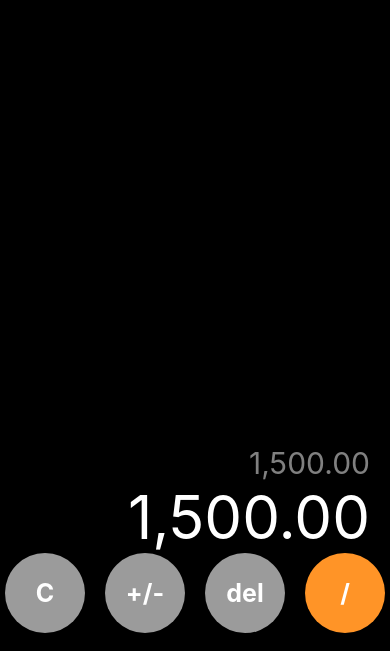
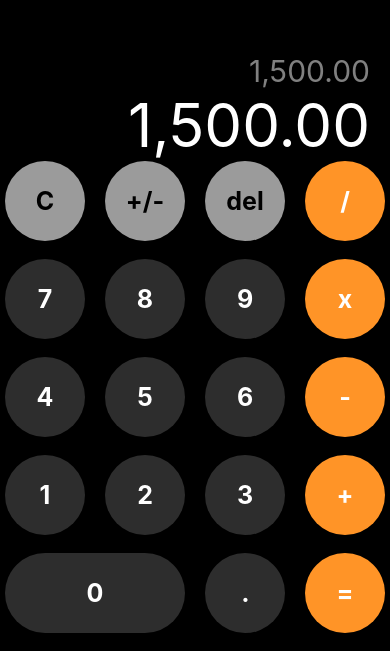
Before and after one commit to DiegoYanezGonzalez/CalculadoraiOS, a React Native app: screen / in a window 390 px wide. Shown: the part 193-844 px from the top of the page. Built offline with nearby package versions, Linux system fonts and the light colour scheme.

Commit message:
DesignDone

```diff
--- a/src/components/BotonCalc.tsx
+++ b/src/components/BotonCalc.tsx
@@ -5,17 +5,22 @@
 interface Props{
       texto:string;
       color?:string;
+      ancho?:boolean
 }
 
 
-export const BotonCalc = ({texto,color = '#2D2D2D'}:Props) => {
+export const BotonCalc = ({texto,color = '#2D2D2D',ancho = false}:Props) => {
     return (
         <View style={{
             ...styles.boton,
-            backgroundColor:color
+            backgroundColor:color,
+            width:(ancho) ? 180 : 80
 
              }}>
-            <Text style={styles.botonTexto}> {texto} </Text>
+            <Text style={{
+                ...styles.botonTexto,
+                color:(color === '#9B9B9B') ? 'black' : 'white'
+                }}> {texto} </Text>
         </View>
     )
 }
--- a/src/screens/CalculadoraScreen.tsx
+++ b/src/screens/CalculadoraScreen.tsx
@@ -18,6 +18,45 @@
 
 
             </View>
+
+            <View style={styles.fila}>
+
+                    <BotonCalc texto="7" />
+                    <BotonCalc texto="8" />
+                    <BotonCalc texto="9" />
+                    <BotonCalc texto="x" color='#FF9427'/>
+
+
+            </View>
+
+            <View style={styles.fila}>
+
+                    <BotonCalc texto="4" />
+                    <BotonCalc texto="5" />
+                    <BotonCalc texto="6" />
+                    <BotonCalc texto="-" color='#FF9427'/>
+
+
+            </View>
+
+            <View style={styles.fila}>
+
+                    <BotonCalc texto="1" />
+                    <BotonCalc texto="2" />
+                    <BotonCalc texto="3" />
+                    <BotonCalc texto="+" color='#FF9427'/>
+
+
+            </View>
+
+            <View style={styles.fila}>
+
+                    <BotonCalc texto="0" ancho />
+                    <BotonCalc texto="." />
+                    <BotonCalc texto="=" color='#FF9427'/>
+
+
+            </View>
         </View>
 
     )
```
